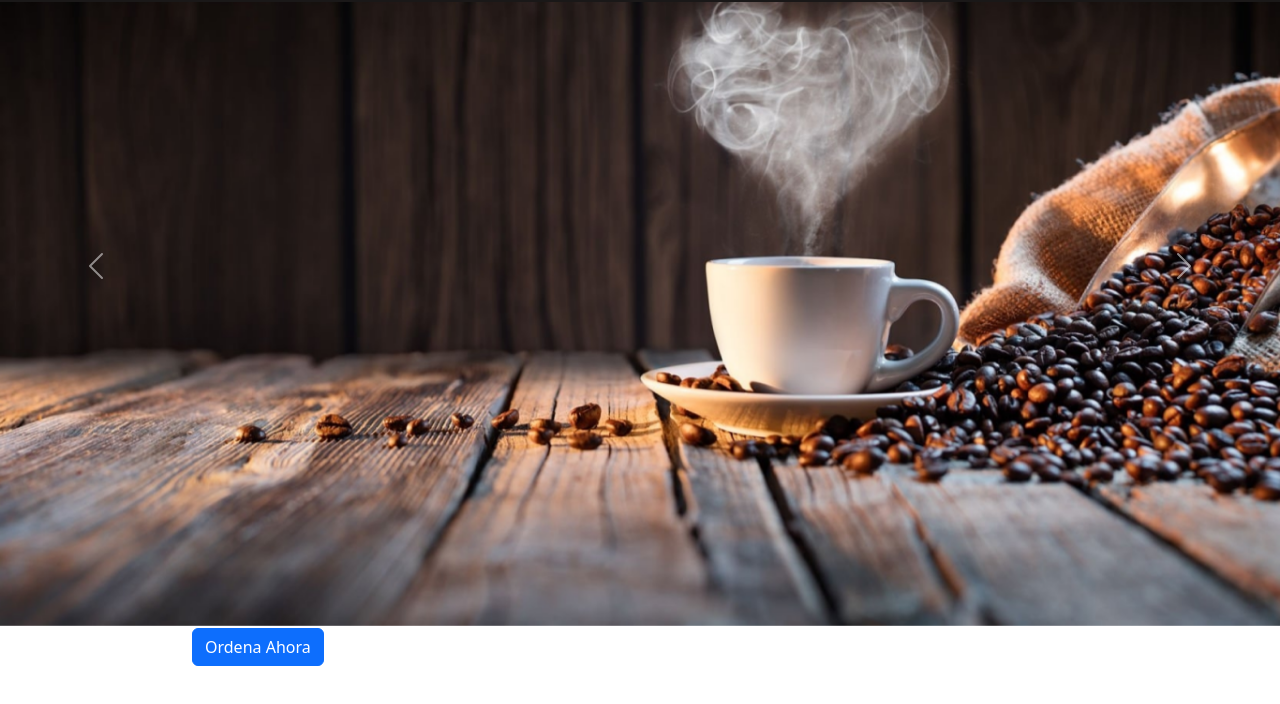
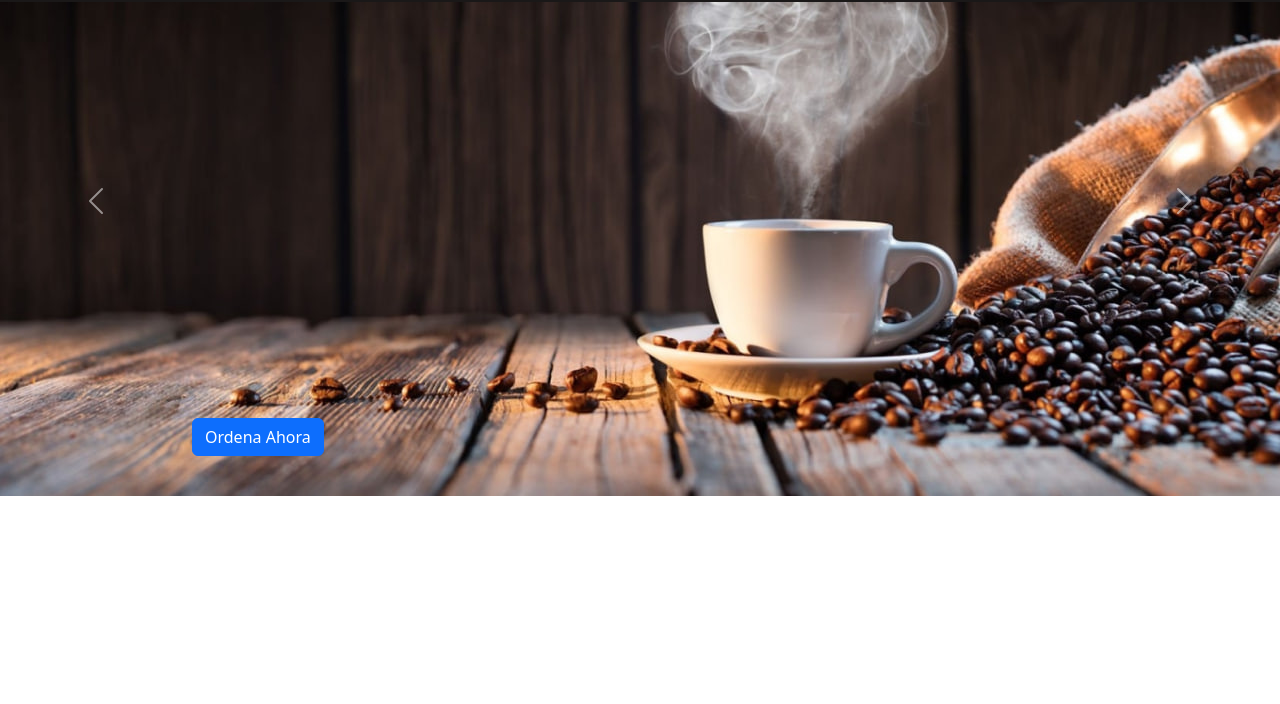
Before and after one commit to Elsa-Cotrina/page-coffee, a plain HTML site: page index.html in a window 1280 px wide. Shown: the part 94-798 px from the top of the page. Drawn offline with nearby package versions, Linux system fonts and the light colour scheme.

Commit message:
modicacion de la imagen

```diff
--- a/index.html
+++ b/index.html
@@ -54,13 +54,13 @@
         <div id="carouselExample" class="carousel slide" data-bs-ride="false">
             <div class="carousel-inner">
                 <div class="carousel-item active">
-                    <img src="coffee_image.png" class="img-fluid w-100 h-30" alt="...">
+                    <img src="cofee.jpg" class="img-fluid w-100 h-30" alt="...">
                 </div>
                 <div class="carousel-item">
-                    <img src="coffee_image.png" class="img-fluid w-100 h-30" alt="...">
+                    <img src="cofee.jpg" class="img-fluid w-100 h-30" alt="...">
                 </div>
                 <div class="carousel-item">
-                    <img src="coffee_image.png" class="img-fluid w-100 h-30" alt="...">
+                    <img src="cofee.jpg" class="img-fluid w-100 h-30" alt="...">
                 </div>
             </div>
             <button class="carousel-control-prev" type="button" data-bs-target="#carouselExample" data-bs-slide="prev">
@@ -71,10 +71,11 @@
                 <span class="carousel-control-next-icon" aria-hidden="true"></span>
                 <span class="visually-hidden">Next</span>
             </button>
+            <div class="carousel-caption">
+                <button class="btn btn-primary d-none d-lg-block">Ordena Ahora</button>
+            </div>
         </div>
-        <div class="carousel-caption">
-            <button class="btn btn-primary d-none d-lg-block">Ordena Ahora</button>
-        </div>
+
     </header>
 </body>
 
```
Also changed, not shown: cofee.jpg (added), coffee_image.png (deleted).
